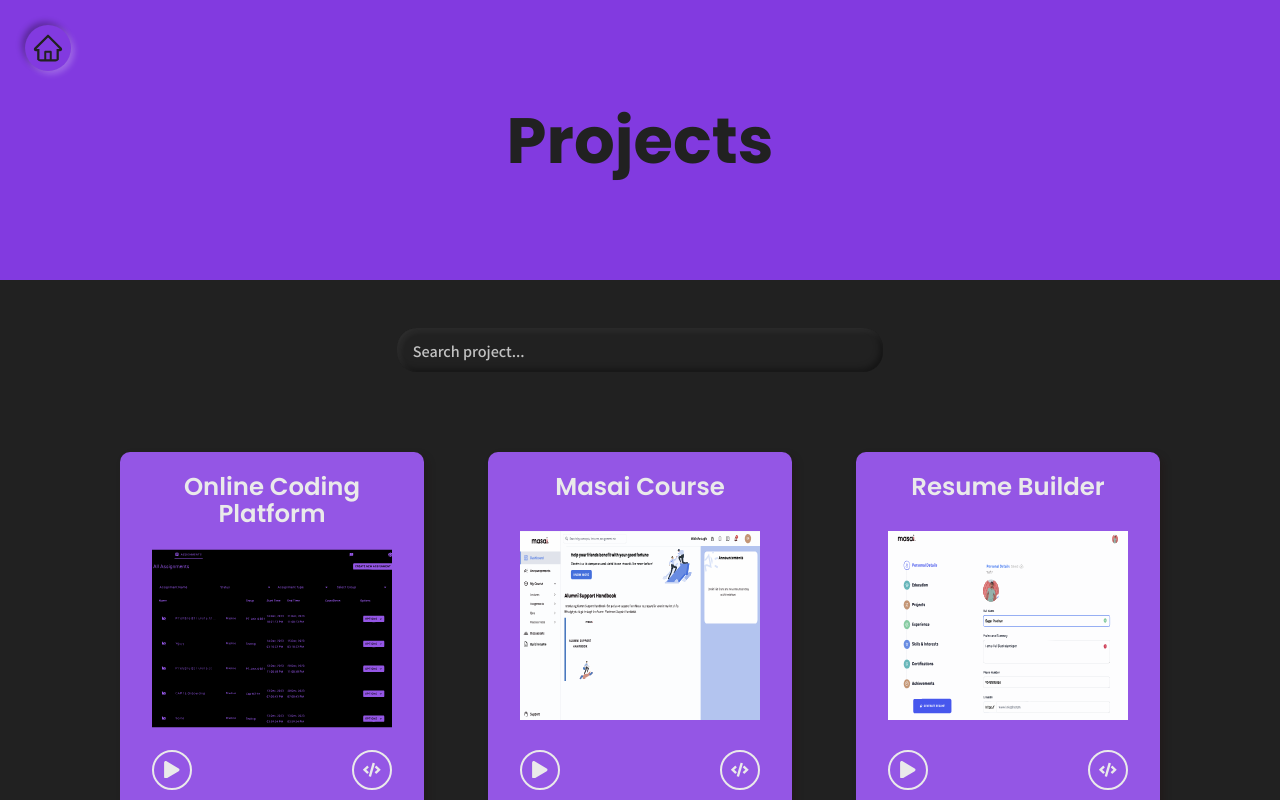
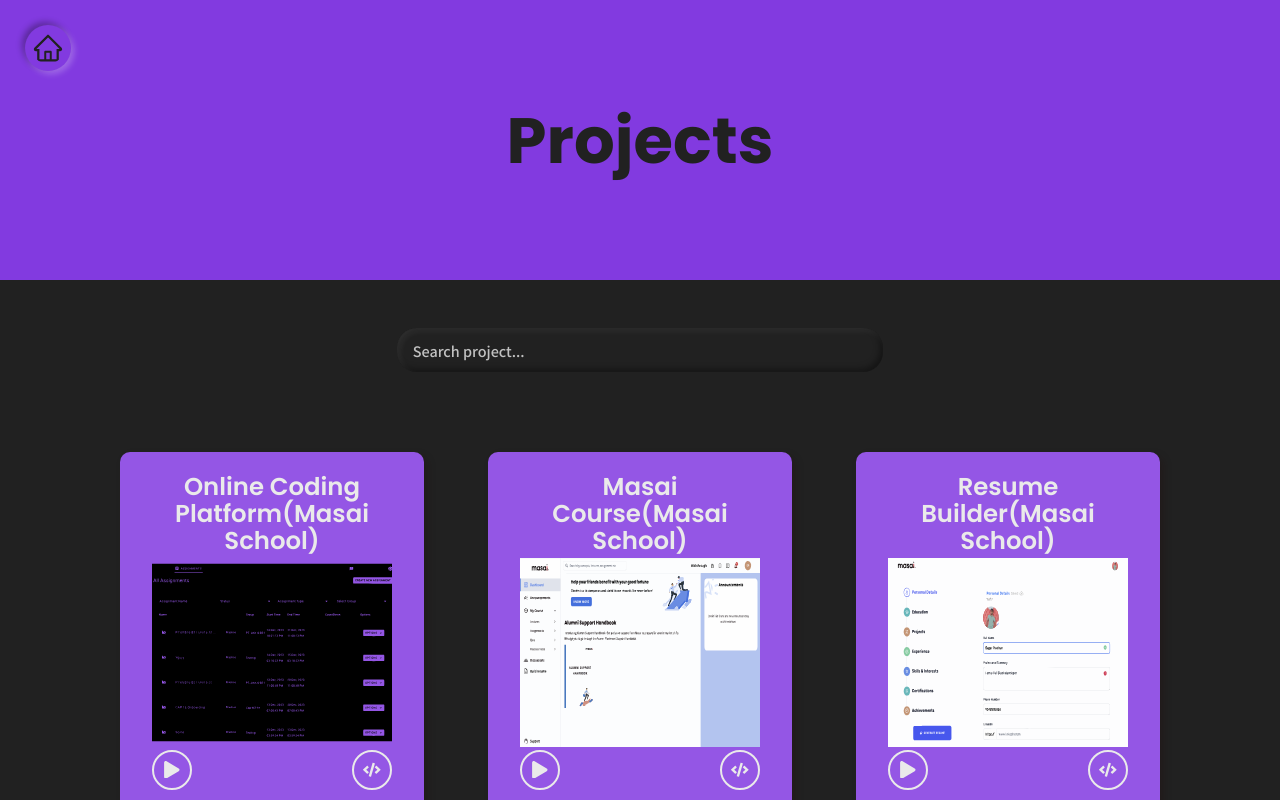
Before and after one commit to Sagar160301/Sagar-Portfolio, a React (Create React App) app: page /projects in a window 1280 px wide. Shown: the top 800 px of the page. Built offline with nearby package versions, Linux system fonts and the light colour scheme; a web font is replaced by a local one.

Commit message:
change the location in contact section

```diff
--- a/src/data/contactsData.js
+++ b/src/data/contactsData.js
@@ -1,7 +1,7 @@
 export const contactsData = {
   email: "sagarkumarpradhan2001@gmail.com",
   phone: "+919348505856",
-  address: "Manoroma Nagar,Badlapur,Maharashtra",
+  address: "BTM Layout, Bengaluru, Karnataka, 560029",
 
   sheetAPI: "https://sheetdb.io/api/v1/ip0cwy2pkrt6y",
 };
--- a/src/data/projectsData.js
+++ b/src/data/projectsData.js
@@ -16,7 +16,7 @@
 export const projectsData = [
   {
     id: 1,
-    projectName: "Online Coding Platform",
+    projectName: "Online Coding Platform(Masai School)",
     projectDesc:
       "Focus towards the modern market and demanding of people we have created this web site.",
     tags: ["React-Query","PostgreSQL", "Apollo-GraphQL"],
@@ -26,7 +26,7 @@
   },
   {
     id: 2,
-    projectName: "Masai Course",
+    projectName: "Masai Course(Masai School)",
     projectDesc:
       "Focus towards the modern market and demanding of people we have created this web site.",
     tags: ["SQL","GraphQL", "ReactJs","NextJs"],
@@ -36,7 +36,7 @@
   },
   {
     id: 3,
-    projectName: "Resume Builder",
+    projectName: "Resume Builder(Masai School)",
     projectDesc:
       "Focus towards the modern market and demanding of people we have created this web site.",
     tags: ["ExpressJs", "Chakra-UI","NextJs"],
```
